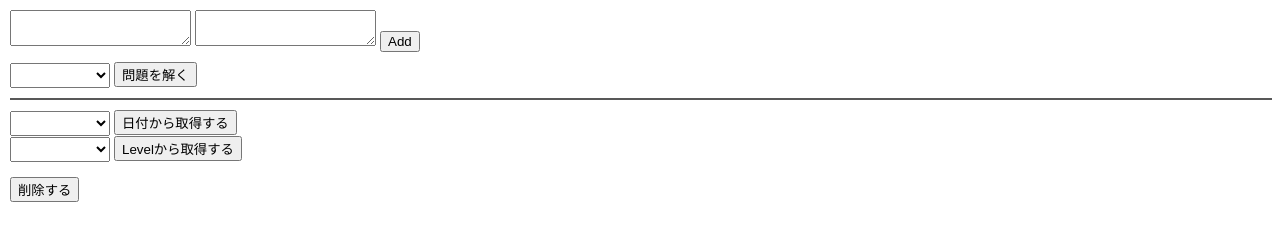
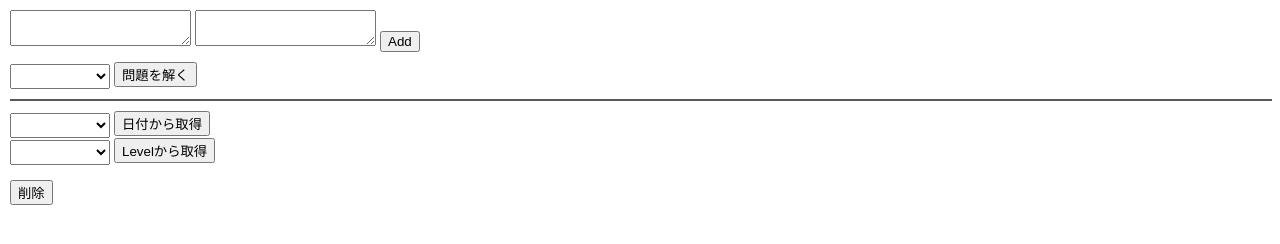
Before and after one commit to kolonelver1/flashcard, a website: page index.html in a window 1280 px wide. Drawn offline with Linux system fonts and the light colour scheme; no server answers.

```diff
--- a/index.html
+++ b/index.html
@@ -29,7 +29,7 @@
     <select id="getQuizDate">
       <option value="">Select a Study Date</option>
     </select>
-    <button id="getQuiz">日付から取得する</button>
+    <button id="getQuiz">日付から取得</button>
   </form>
 
   <form>
@@ -37,12 +37,12 @@
     <select id="getQuizLevel">
       <option value="">Select a Study Level</option>
     </select>
-    <button id="getSelectLevel">Levelから取得する</button>
+    <button id="getSelectLevel">Levelから取得</button>
   </form>
 
   <div id="question-list">
     <!-- 問題一覧 -->
-    <button id="delete" type="button" onclick="deleteSelected()">削除する</button>
+    <button id="delete" type="button" onclick="deleteSelected()">削除</button>
     <!-- 削除用のフォームを囲む -->
     <form id="deleteForm">
       <div id="deleteItems">
--- a/styles.css
+++ b/styles.css
@@ -3,6 +3,7 @@
 body {
   margin-top: 10px;
   margin-left: 10px;
+  color: black;
 }
 
 #start {
@@ -15,7 +16,7 @@
 select {
   width: 100px;
   height: 25px;
-  font-size: 13px;
+  font-size: 10px;
 }
 
 .answer-label {
```
Also changed, not shown: manifest.json.
